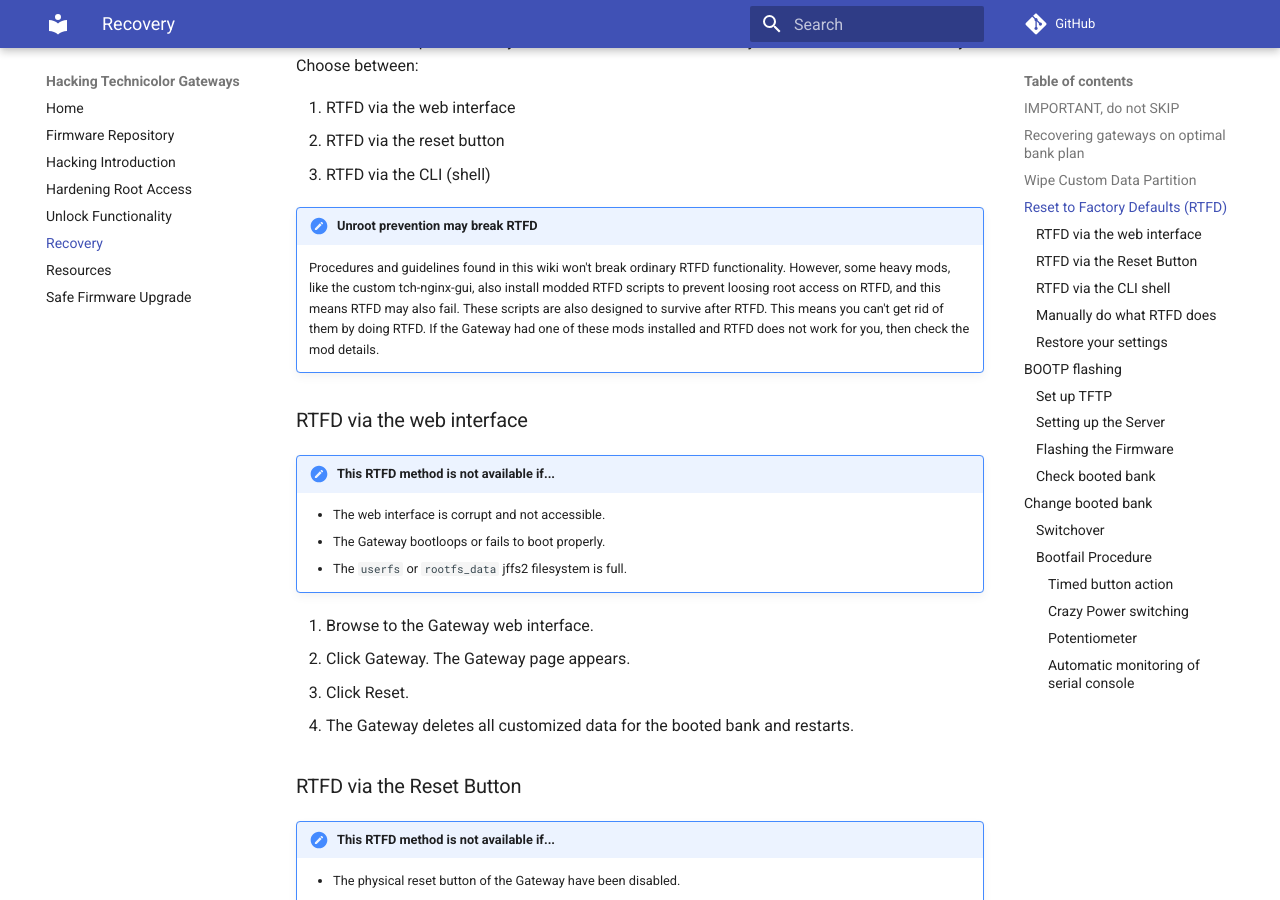
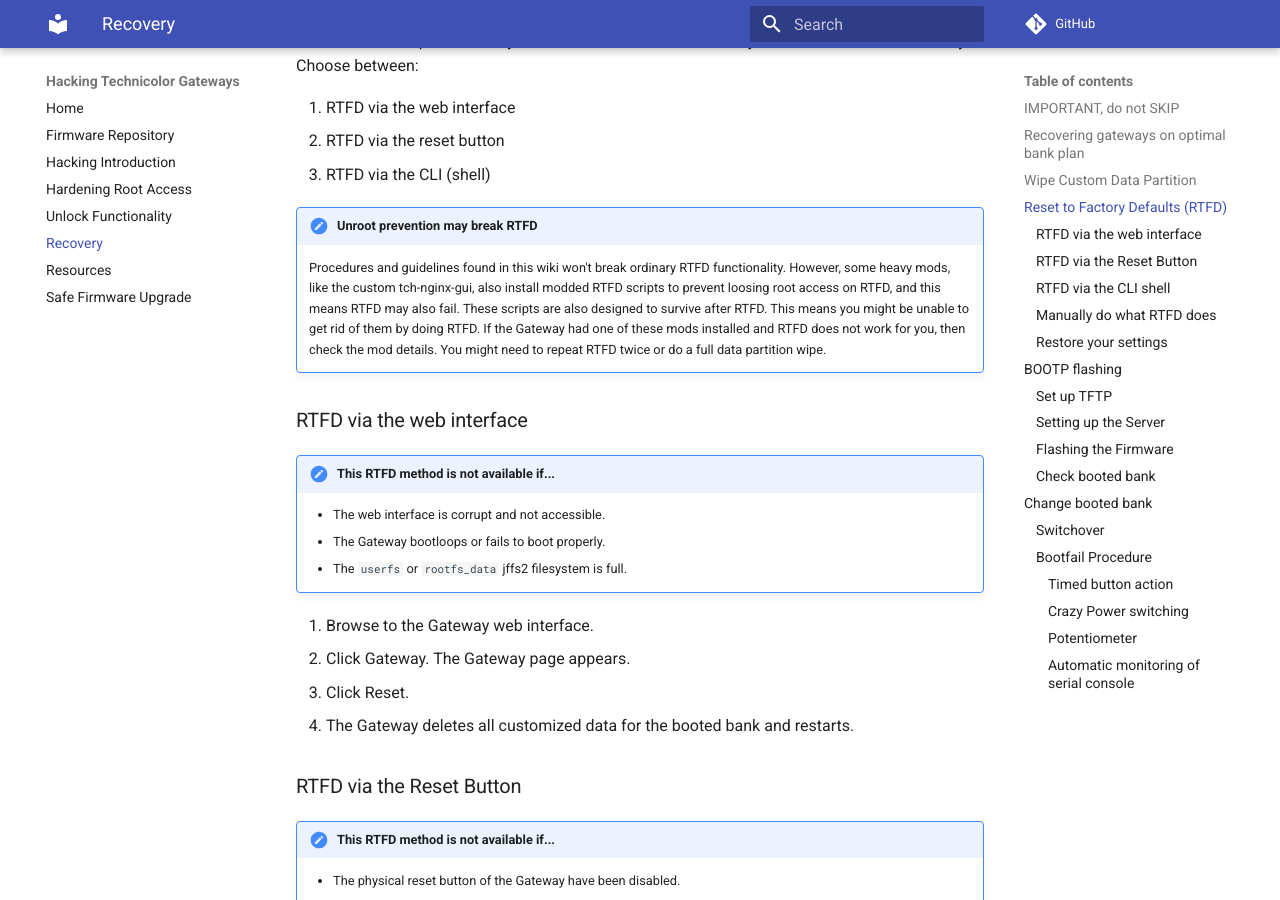
Before and after one commit to hack-technicolor/hack-technicolor, an MkDocs documentation site: the page built from docs/Recovery.md, in a window 1280 px wide and 900 px high, scrolled down 2770 px. Built offline with MkDocs 1.6.1 and Material for MkDocs 9.7.7, drawn with Linux system fonts in a browser that asks for light colours; comment, search, counter and statistics services are not loaded.

Commit message:
Update broken RTFD warning

```diff
--- a/docs/Recovery.md
+++ b/docs/Recovery.md
@@ -68,7 +68,7 @@ This feature is implemented by an official tool from Technicolor you can invoke
 3. RTFD via the CLI (shell)
 
 !!! caution "Unroot prevention may break RTFD"
-    Procedures and guidelines found in this wiki won't break ordinary RTFD functionality. However, some heavy mods, like the custom tch-nginx-gui, also install modded RTFD scripts to prevent loosing root access on RTFD, and this means RTFD may also fail. These scripts are also designed to survive after RTFD. This means you can't get rid of them by doing RTFD. If the Gateway had one of these mods installed and RTFD does not work for you, then check the mod details.
+    Procedures and guidelines found in this wiki won't break ordinary RTFD functionality. However, some heavy mods, like the custom tch-nginx-gui, also install modded RTFD scripts to prevent loosing root access on RTFD, and this means RTFD may also fail. These scripts are also designed to survive after RTFD. This means you might be unable to get rid of them by doing RTFD. If the Gateway had one of these mods installed and RTFD does not work for you, then check the mod details. You might need to repeat RTFD twice or do a full data partition wipe.
 
 ### RTFD via the web interface
 
```
